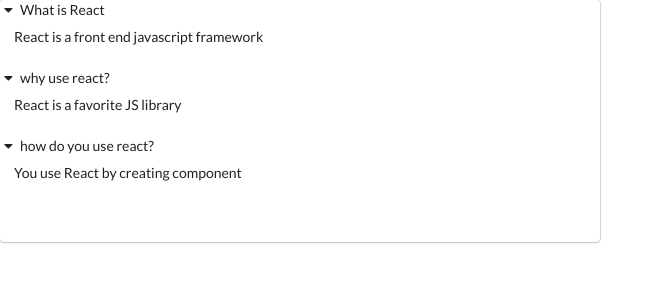
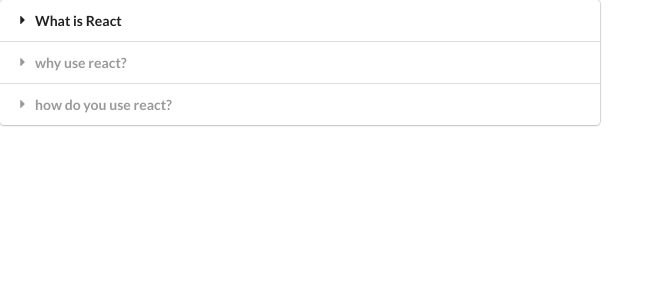
Before and after one commit to HitomiTahara/widgets, a React (Create React App) app: page / in a window 1280 px wide. Shown: the top 300 px of the page, without its empty margins (0-664 px from the left). Built offline with nearby package versions, Linux system fonts and the light colour scheme.

Commit message:
Set active to use 'useState'

```diff
--- a/src/components/Accordion.js
+++ b/src/components/Accordion.js
@@ -8,10 +8,12 @@
   };
 
   const renderedItems = items.map((item, index) => {
+    const active = index === activeIndex ? "active" : "";
+
     return (
       <React.Fragment key={item.title}>
         <div
-          lassName="title active"
+          className={`title ${active}`}
           onClick={() => {
             onTitleClick(index);
           }}
@@ -19,18 +21,13 @@
           <i className="dropdown icon"></i>
           {item.title}
         </div>
-        <div className="content active">
+        <div className={`content ${active}`}>
           <p>{item.content}</p>
         </div>
       </React.Fragment>
     );
   });
-  return (
-    <div className="ui styled accordion">
-      {renderedItems}
-      <h1>{activeIndex}</h1>
-    </div>
-  );
+  return <div className="ui styled accordion">{renderedItems}</div>;
 };
 
 export default Accordion;
```
